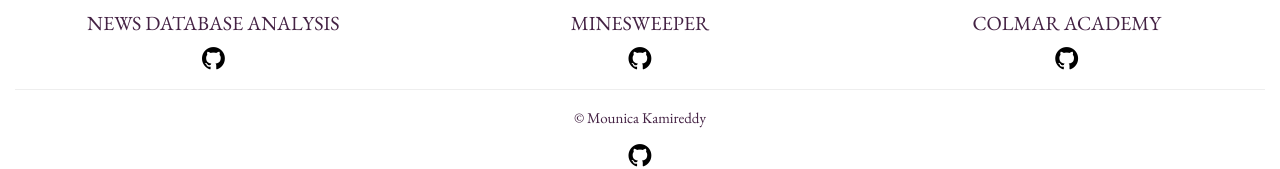
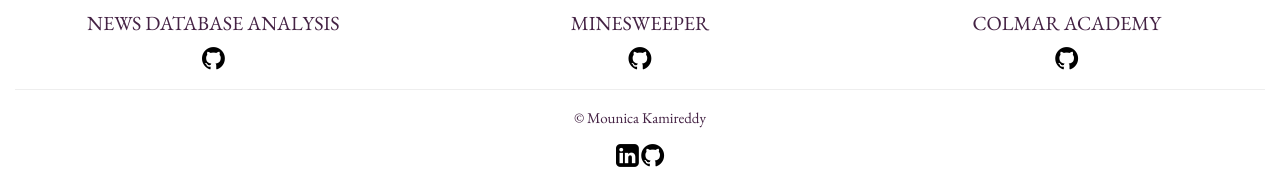
Before and after one commit to kamireddym28/myweb, a plain HTML site: page index.html in a window 1280 px wide. Shown: the part 1168-1337 px from the top of the page. Drawn offline with nearby package versions, Linux system fonts and the light colour scheme.

Commit message:
fix: LinkedIn link included

```diff
--- a/index.html
+++ b/index.html
@@ -84,6 +84,7 @@
             <div class="col-xs-12 col-sm-12 col-md-12">
               <hr>
               <p class="copy"> &copy; Mounica Kamireddy</p>
+              <a class="ref" href="https://www.linkedin.com/in/mounica-kamireddy-19935658/" target="_blank"><i class="fa fa-linkedin-square fa-lg" aria-hidden="true"></i></a>
               <a class="ref" href="https://github.com/kamireddym28" target="_blank"><i class="fa fa-github fa-lg" aria-hidden="true"></i></a>
           </div>
           </div>
```
